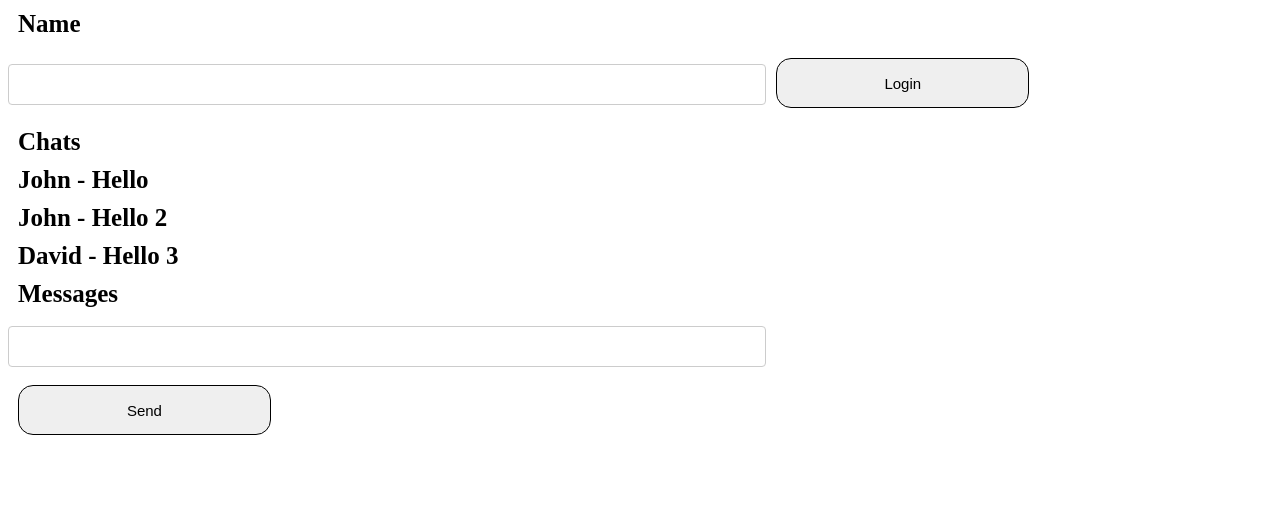
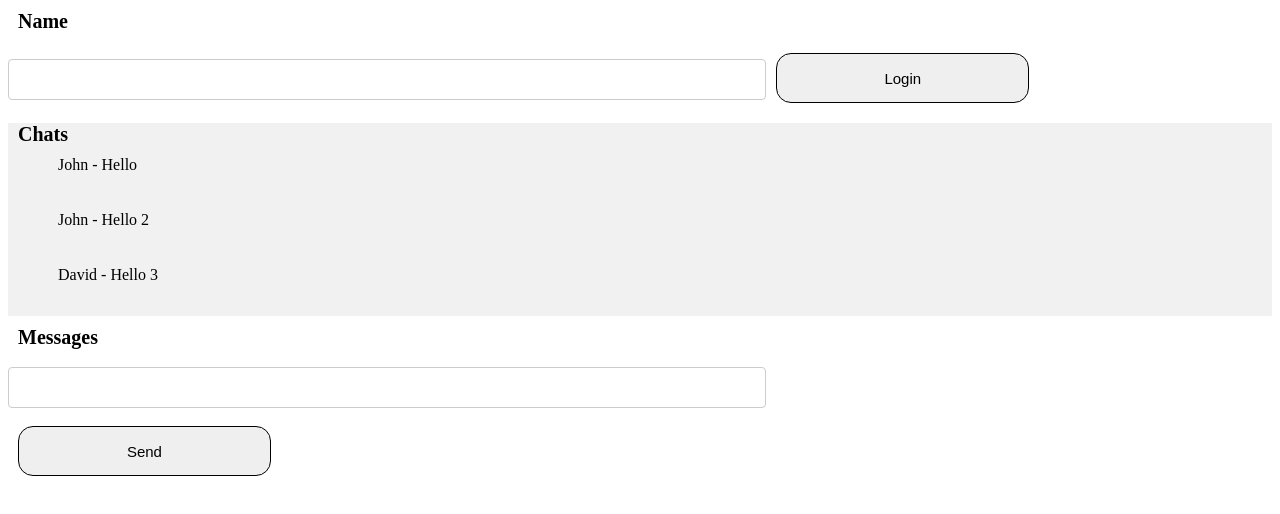
Before and after one commit to steph500/test, a React (Create React App) app: page / in a window 1280 px wide. Shown: the top 514 px of the page. Built offline with nearby package versions, Linux system fonts and the light colour scheme.

Commit message:
added more css

```diff
--- a/src/Name.js
+++ b/src/Name.js
@@ -121,15 +121,16 @@ export default function Name() {
     }
 
     const headerStyle = {
-        fontSize: "25px",
+        fontSize: "20px",
         fontWeight: "bold",
         margin: "10px",
     }
 
     const messageStyle = {
-        fontSize: "25px",
-        fontWeight: "bold",
-        margin: "10px",
+        marginLeft: "50px",
+        marginBottom: "5px",
+        maxHeight: "100px",
+        minHeight: "50px",
     }
 
     return (
@@ -140,7 +141,7 @@ export default function Name() {
                 <input style={inputStyle} type="text" id="name" />
                 <button style={buttonStyle} onClick={findName}>Login</button>
             </div>
-            <div>
+            <div style={{background: "#f1f1f1"}}>
                 <h3 style={headerStyle}>Chats</h3>
                 {chat.map(chat =>
 
```
